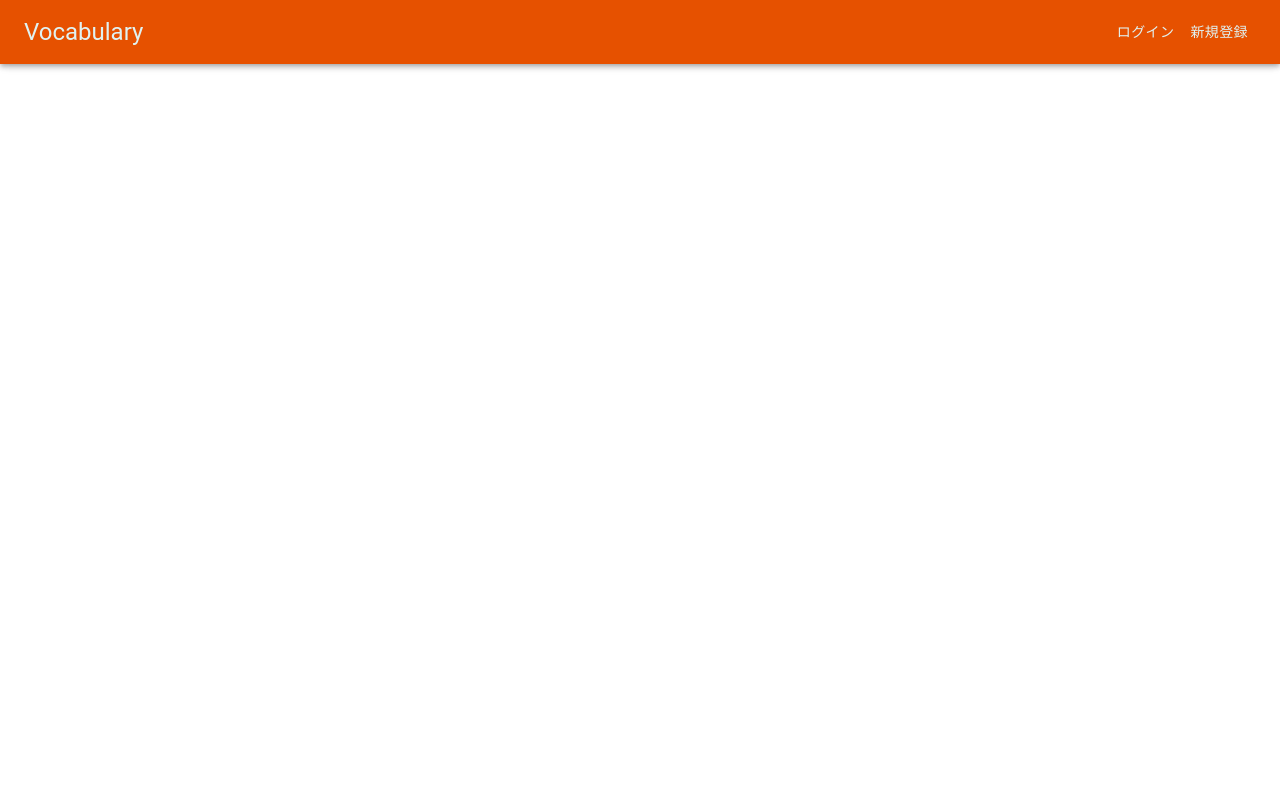
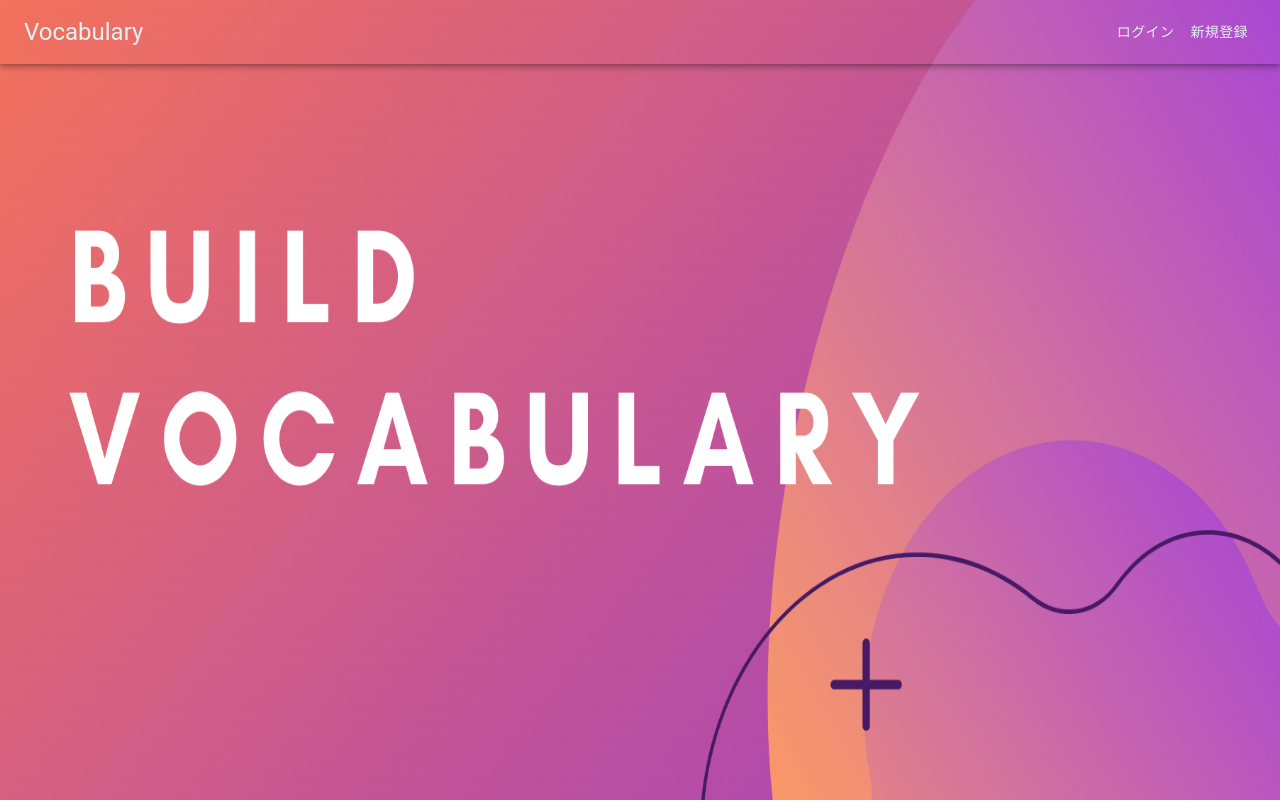
Before and after one commit to ArakakiTakuya/vocabulary, a React (Create React App) app: page / in a window 1280 px wide. Built offline with nearby package versions, Linux system fonts and the light colour scheme.

Commit message:
styled Toppage

```diff
--- a/src/components/Navbar.jsx
+++ b/src/components/Navbar.jsx
@@ -19,7 +19,7 @@ const Navbar = () => {
 
   return (
     <div className={classes.root}>
-      <AppBar style={{ color: "#e0f2f1", backgroundColor: "#e65100" }}>
+      <AppBar style={{ color: "#e0f2f1", background: "transparent" }}>
         <Toolbar>
           <Typography variant="h5" className={classes.title}>
             Vocabulary
--- a/src/components/Toppage.jsx
+++ b/src/components/Toppage.jsx
@@ -5,7 +5,13 @@ import "../styles/toppage.css";
 const Toppage = () => {
   return (
     <div>
-      <div className="toppage"></div>
+      <div className="toppage">
+        <img
+          className="topImage"
+          src="../../../image/top-image.png"
+          alt="トップ画像"
+        />
+      </div>
     </div>
   );
 };
--- a/src/styles/toppage.css
+++ b/src/styles/toppage.css
@@ -0,0 +1,7 @@
+body {
+  margin: 0px;
+}
+.topImage {
+  width: 100%;
+  height: 100vh;
+}
```
Also changed, not shown: public/image/top-image.png (added).
